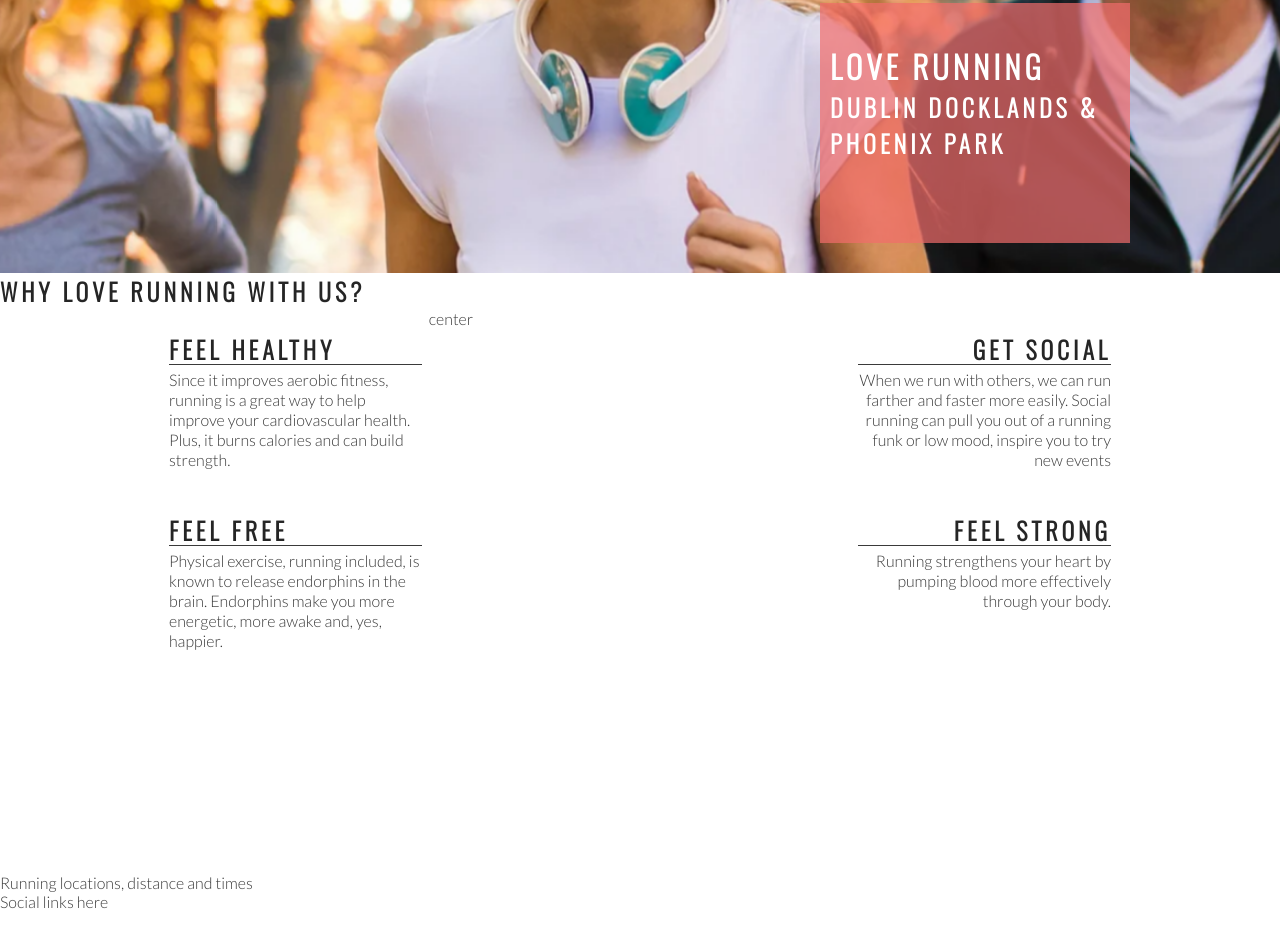
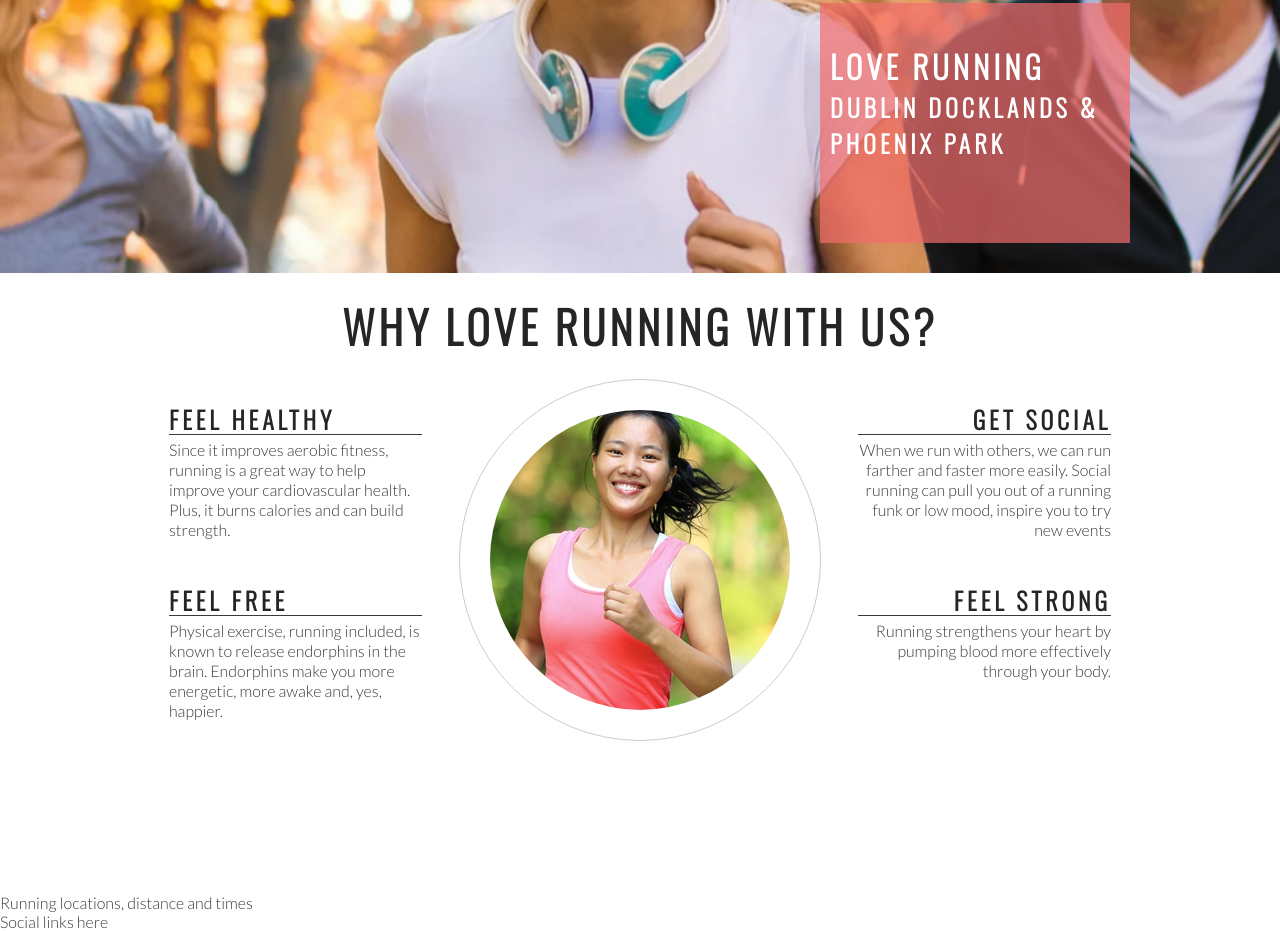
Before and after one commit to Mattias-b-Pettersson/Love-Running-project, a plain HTML site: page index.html in a window 1280 px wide. Shown: the part 402-1333 px from the top of the page. Drawn offline with nearby package versions, Linux system fonts and the light colour scheme.

Commit message:
Added vlub ethos central image and style into a circle

```diff
--- a/assets/css/style.css
+++ b/assets/css/style.css
@@ -162,3 +162,26 @@ hr {
 .right-about-heading h2, .right-about-heading p  {
     text-align: right;
 }
+
+#welcome {
+    text-align: center;
+    margin: 20px;
+    font-size: 280%;
+}
+
+#circle-container {
+    width: 300px;
+    height: 300px;
+    padding: 30px;
+    border: solid;
+    border-color: #ccc;
+    border-width: 1px;
+    border-radius: 50%;
+    margin: 0 auto;
+}
+
+#circle-cover-bg {
+    background: url("../images/ethos-center-image.jpg") no-repeat center center;
+    height: 100%;
+    border-radius: 50%;
+}
--- a/index.html
+++ b/index.html
@@ -38,7 +38,7 @@
         </div>
     </section>
     <section id="club-ethos">
-        <h1>Why Love Running With Us?</h1>
+        <h2 id="welcome">Why Love Running With Us?</h2>
         <div id="left-about">
             <div class="left-about-heading">
                 <h2>Feel Healthy</h2>
@@ -64,7 +64,9 @@
             </div>
         </div>
         <div id="center-about">
-            center
+            <div id="circle-container">
+                <div id="circle-cover-bg"></div>
+            </div>
         </div>
     </section>
     <section>
```
Also changed, not shown: assets/images/ethos-center-image.jpg (added).
